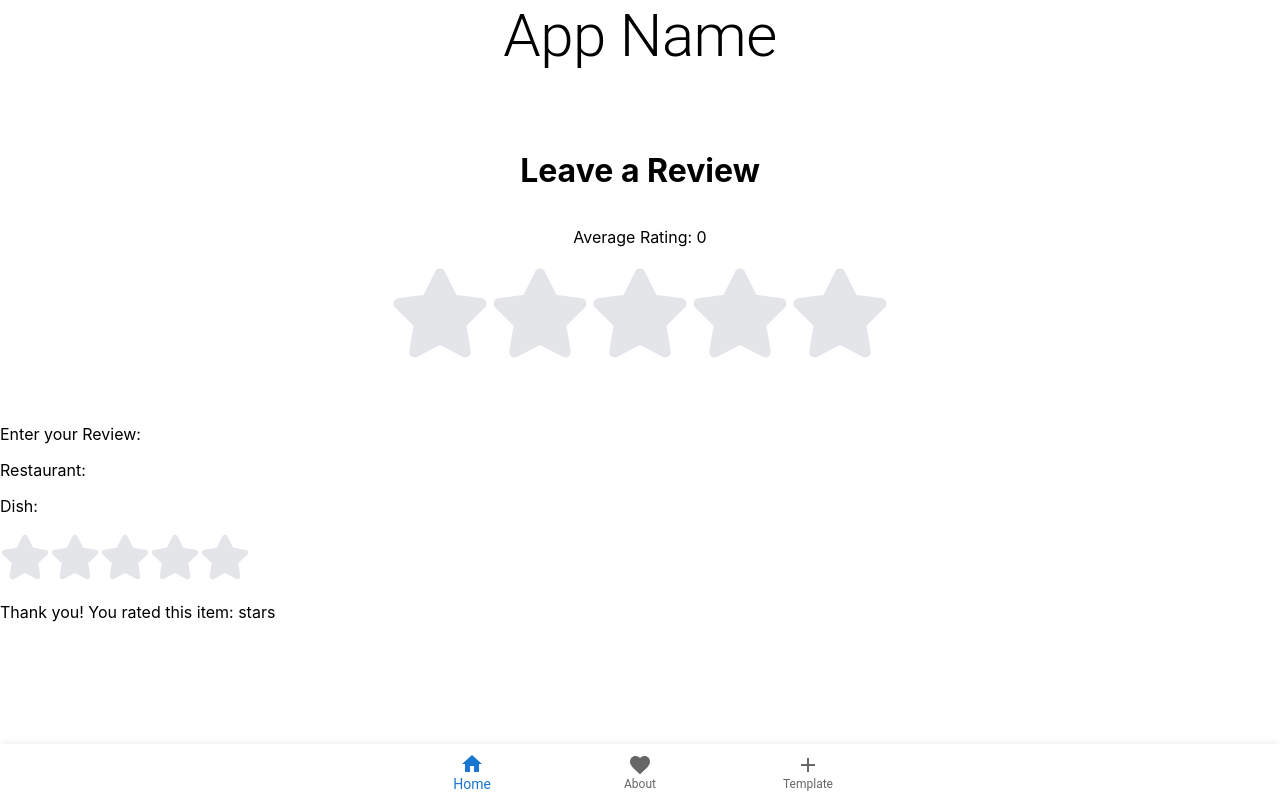
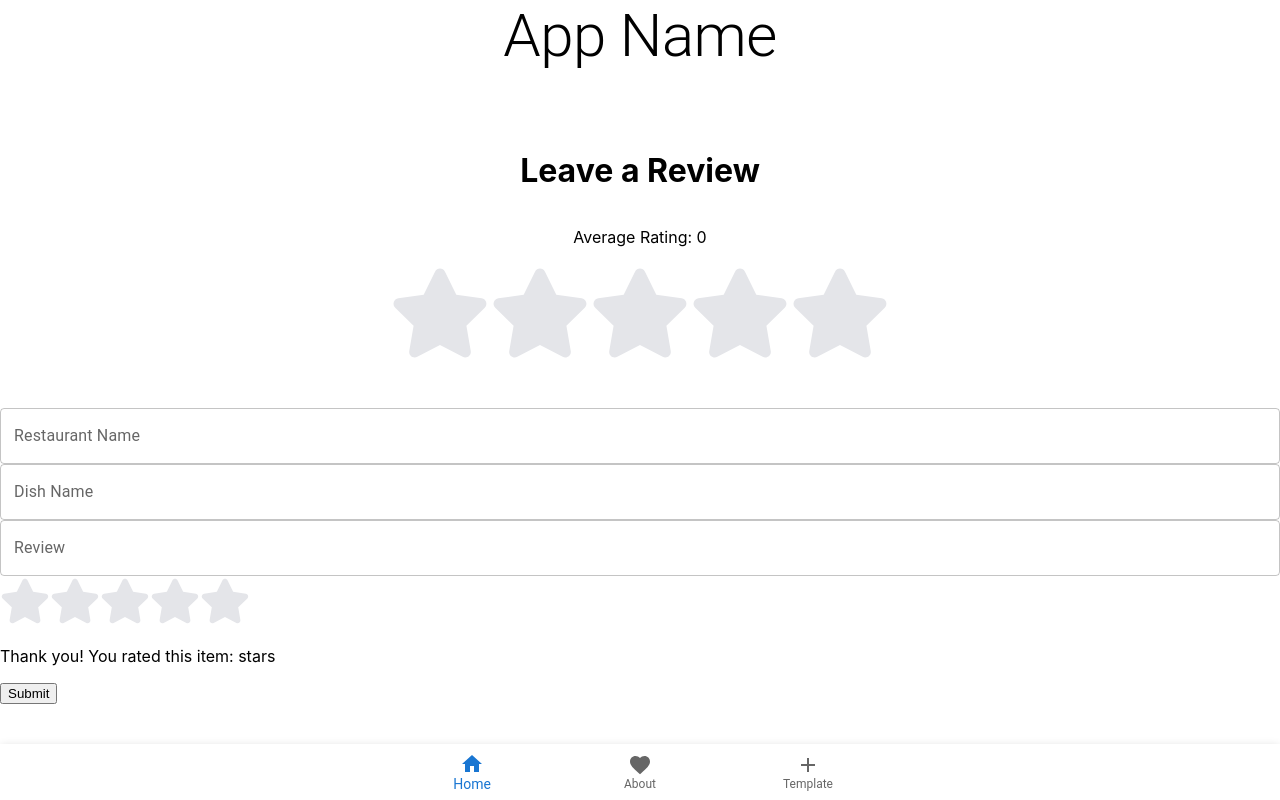
Before and after one commit to agiledev-students-spring2023/final-project-restaurant-item-rating-project, a React (Create React App) app in the folder front-end/: page /dishreview in a window 1280 px wide. Built offline with nearby package versions, Linux system fonts and the light colour scheme.

Commit message:
usability

```diff
--- a/front-end/src/components/Rating.js
+++ b/front-end/src/components/Rating.js
@@ -1,15 +1,17 @@
 import React, { useState } from "react";
 import { FaStar } from "react-icons/fa";
 
-const Rating = ({ onRatingChange }) => {
+const Rating = ({ onRatingChange}) => {
   const [rating, setRating] = useState(null);
   const [values, setValues] = useState([]);
 
   const handleClick = (ratingValue) => {
+
     setRating(ratingValue);
     setValues([...values, ratingValue]);
     onRatingChange([...values, ratingValue]);
   };
+
 
   return (
     <div>
@@ -28,7 +30,7 @@ const Rating = ({ onRatingChange }) => {
               color={ratingValue <= rating ? "#ffc107" : "#e4e5e9"}
               size={50}
               onMouseEnter={() => setRating(ratingValue)}
-              onMouseLeave={() => setRating(null)}
+              onMouseLeave={() => setRating(ratingValue)}
             />
           </label>
         );
--- a/front-end/src/components/dishreview.js
+++ b/front-end/src/components/dishreview.js
@@ -1,19 +1,24 @@
 
-import { Box, ratingClasses, Typography } from "@mui/material";
+import { Box, ratingClasses, Typography, TextField } from "@mui/material";
 import React, {useState} from 'react';
 import Rating from './Rating';
 import "./stars.css"
-import { FaStarHalf,FaStar } from "react-icons/fa";
+import { FaStarHalf,FaStar, FaSatelliteDish } from "react-icons/fa";
 
 export function Dishreview() {
-
-  const [averageRating, setAverageRating] = useState(0);
+  const [restaurantName, setRestaurant] = useState('')
+  const[dishName, setDish] = useState('')
+  const [averageRating, setAverageRating] = useState(0)
+  const [review, setReview] = useState('')
+  const[isSubmitted, setIsSubmitted] = useState(false)
+  const [ratings,setRatings] = useState([])
 
 
   const handleRatingChange = (values) => {
-    const sum = values.reduce((accumulator, currentValue)=>accumulator + currentValue,0)
-    const newAverage = sum / values.length
-    setAverageRating(parseFloat(newAverage.toFixed(2)))
+    // const sum = values.reduce((accumulator, currentValue)=>accumulator + currentValue,0)
+    // const newAverage = sum / values.length
+    // setAverageRating(parseFloat(newAverage.toFixed(2)))
+    setRatings(values)
   };
 
   const renderStars = (rating) => {
@@ -32,6 +37,27 @@ export function Dishreview() {
     return starIcons;
   };
 
+  const handleRestaurant=(event) => {
+    setRestaurant(event.target.value)
+  };
+  const handleDish = (event) => {
+    setDish(event.target.value)
+  };
+  const handleReview=(event)=>{
+    setReview(event.target.value)
+  };
+
+  const handleSubmit = (event) => {
+  event.preventDefault()
+  setIsSubmitted(true)
+  const sum = ratings.reduce((accumulator, currentValue)=>accumulator + currentValue,0)
+  const newAverage = sum / ratings.length
+  setAverageRating(parseFloat(newAverage.toFixed(2)))
+
+  setRestaurant('')
+  setDish('')
+  setReview('')
+  };
   return (
     <div>
     <div style={{display: "flex",flexDirection: "column", justifyContent: "center", alignItems: "center", height: "40vh"}}>
@@ -39,10 +65,16 @@ export function Dishreview() {
       <p>Average Rating: {averageRating}</p>
       <div>{renderStars(averageRating)}</div>
     </div>
-    <p>Enter your Review:</p>
-      <p> Restaurant: </p>
-      <p>Dish:</p>
+    <form onSubmit={handleSubmit}>
+    <div style={{display: "flex", flexDirection: "column"}}>
+      <TextField label = "Restaurant Name" value = {restaurantName} onChange = {handleRestaurant}/>
+      <TextField label = "Dish Name" value = {dishName} onChange = {handleDish}/>
+      <TextField label = "Review" value = {review} onChange = {handleReview}/>
+      </div>
       <Rating onRatingChange = {handleRatingChange} />
+      <button type="submit">Submit</button>
+     </form>
+    {isSubmitted && <p>Thank you for your review!</p>}
 
     </div>
   );
```
